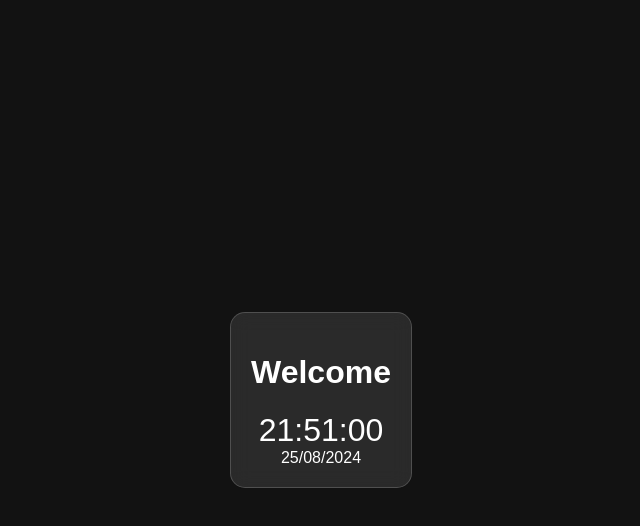
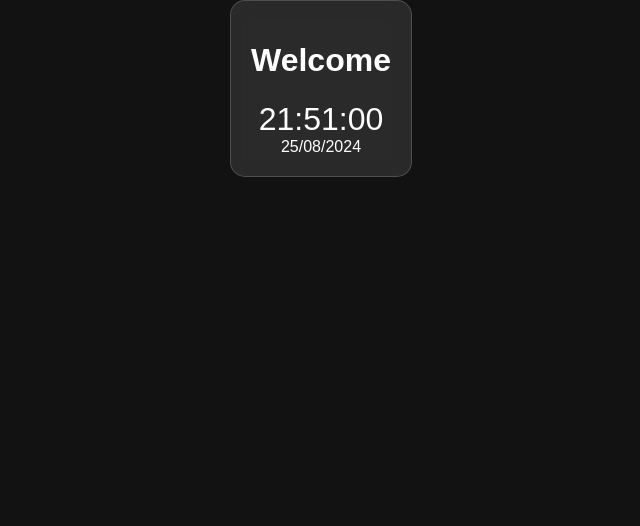
Before and after one commit to MMDHW/MMDHW.github.io, a plain HTML site: page index.html in a window 1280 px wide. Shown: the whole page, without its empty margins (319-959 px from the left). Drawn offline with Linux system fonts and the light colour scheme.

Commit message:
Update index.html

```diff
--- a/index.html
+++ b/index.html
@@ -3,7 +3,7 @@
 <head>
     <meta charset="UTF-8">
     <meta name="viewport" content="width=device-width, initial-scale=1.0">
-    <title>Welcome</title>
+    <title>Hello!</title>
     <style>
         body {
             margin: 0;
@@ -11,7 +11,7 @@
             display: flex;
             justify-content: center;
             align-items: center;
-            height: 100vh;
+            height: auto;
             background-color: #121212;
             color: #ffffff;
             font-family: Arial, sans-serif;
```
